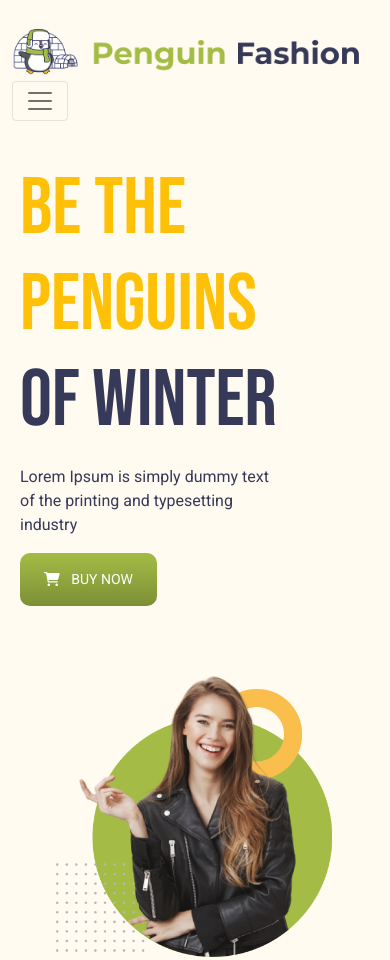
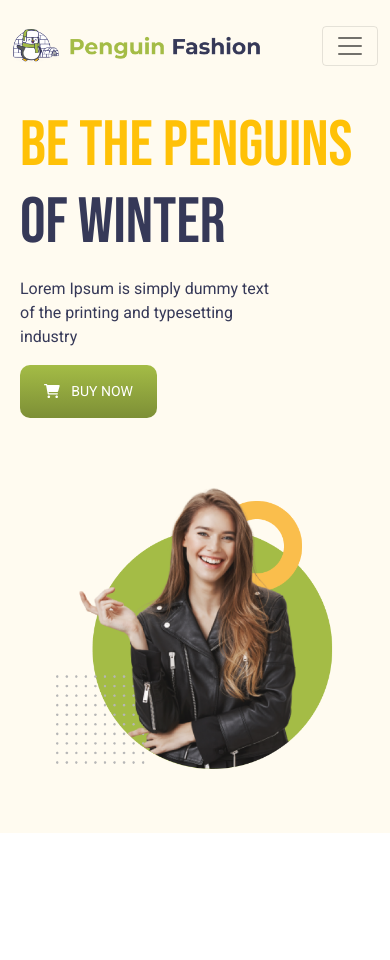
Before and after one commit to devnoman01/Ecommerce-Site-Bootstrap, a plain HTML site: page index.html in a window 390 px wide. Shown: the top 960 px of the page. After the commit the page ends 849 px from the top, so only its background shows below. Drawn offline with Linux system fonts and the light colour scheme.

Commit message:
Banner mobile responsive css complete

```diff
--- a/css/style.css
+++ b/css/style.css
@@ -43,3 +43,20 @@ header{
     border-radius: 10px;
 }
 /* header css end */
+
+
+
+
+
+
+
+
+/* ----------------- mobile css ----------------- */
+@media only screen and (max-width: 767px) {
+    .navbar-brand img{
+        width: 250px;
+    }
+    .banner-heading{
+        font-size: 4rem;
+    }
+}
```
